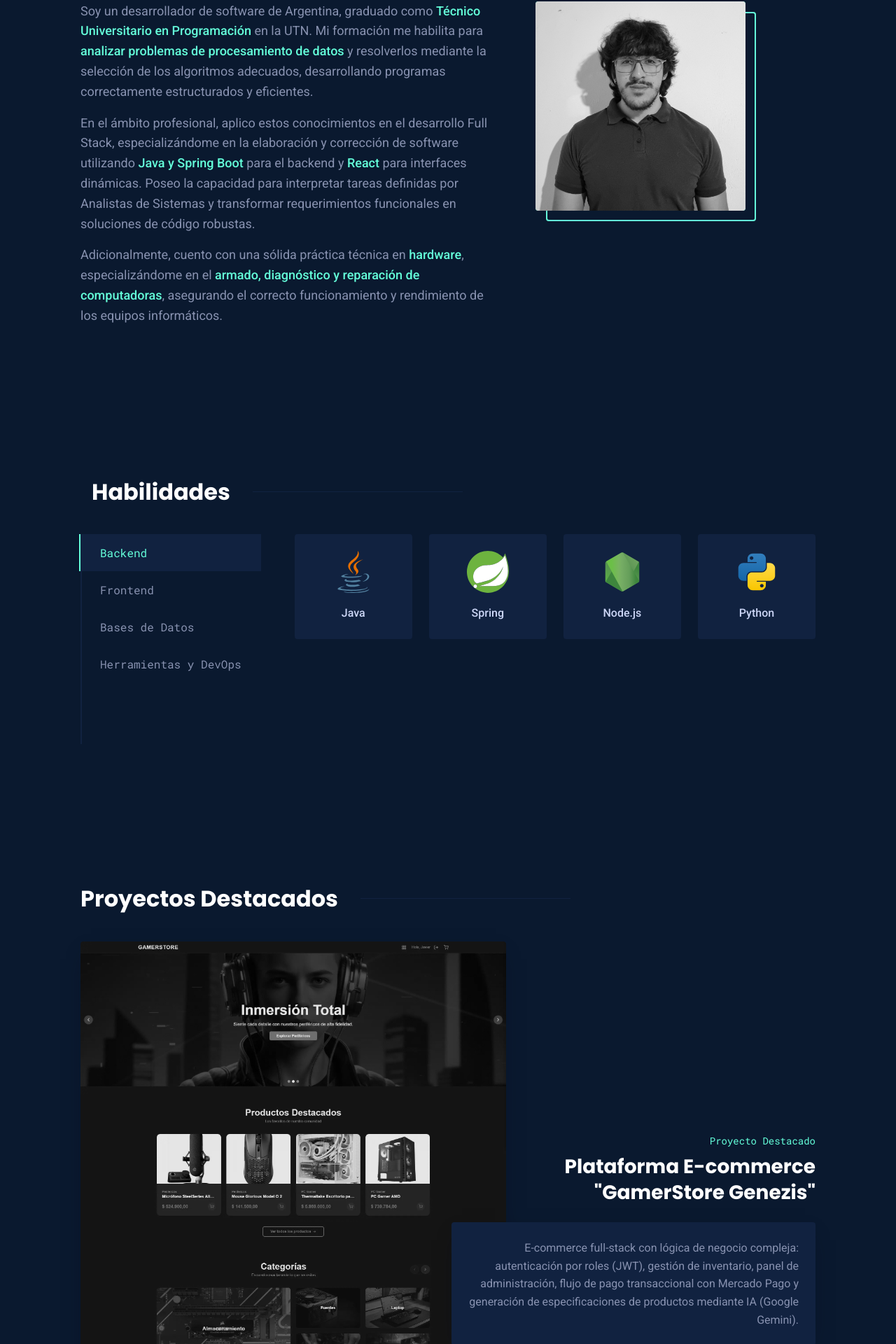
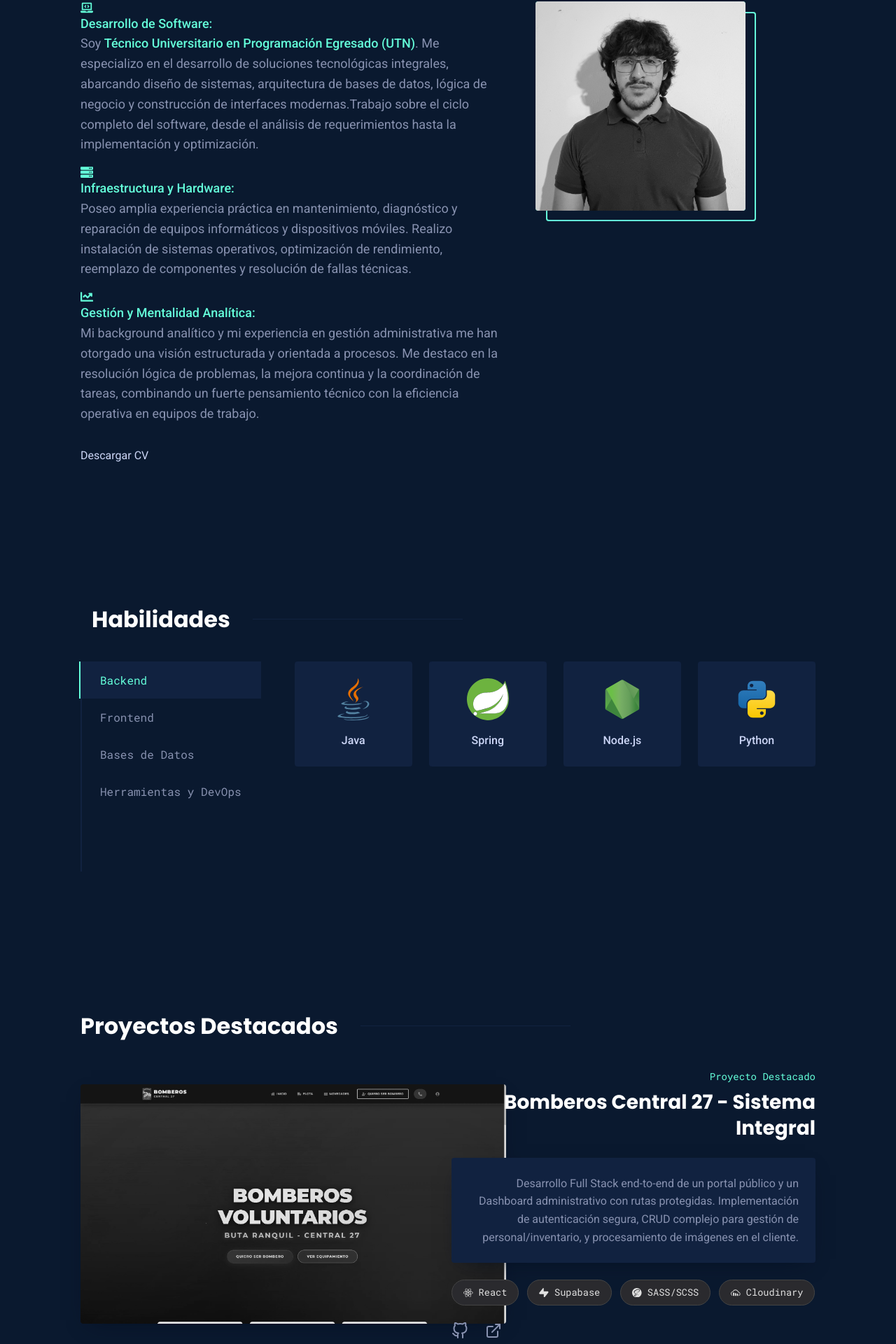
Before and after one commit to GBBALA/Portafolio, a React (Vite) app: page / in a window 1280 px wide. Shown: the part 1060-2980 px from the top of the page at 70% size. Built offline with nearby package versions, Linux system fonts and the light colour scheme.

Commit message:
actualizamos el portafolio, añadimos un nuevo proyecto, mejoramos el Abaut me.

```diff
--- a/src/components/About/About.jsx
+++ b/src/components/About/About.jsx
@@ -1,25 +1,36 @@
 import React from 'react';
 import './About.scss';
-// Asumo que tu foto optimizada está en esta ruta
+import { FaLaptopCode, FaServer, FaChartLine } from 'react-icons/fa';
 import profileImage from '../../assets/images/profile.jpg';
 
 const About = () => {
   return (
     <section id="about" className="about">
-      {/* Usamos la clase y el contador CSS para el título "01. Sobre Mí" */}
       <h2 className="section-title" style={{'--section-counter': "''"}}>Sobre Mí</h2>
 
       <div className="about__content">
         <div className="about__text">
+
           <p>
-            Soy un desarrollador de software de Argentina, graduado como <strong>Técnico Universitario en Programación</strong> en la UTN. Mi formación me habilita para <strong>analizar problemas de procesamiento de datos</strong> y resolverlos mediante la selección de los algoritmos adecuados, desarrollando programas correctamente estructurados y eficientes.
+            <strong><FaLaptopCode className="about__inline-icon" /> Desarrollo de Software:</strong><br />
+            Soy <strong>Técnico Universitario en Programación Egresado (UTN)</strong>. Me especializo en el desarrollo de soluciones tecnológicas integrales, abarcando diseño de sistemas, arquitectura de bases de datos, lógica de negocio y construcción de interfaces modernas.Trabajo sobre el ciclo completo del software, desde el análisis de requerimientos hasta la implementación y optimización.
           </p>
+
           <p>
-            En el ámbito profesional, aplico estos conocimientos en el desarrollo Full Stack, especializándome en la elaboración y corrección de software utilizando <strong>Java y Spring Boot</strong> para el backend y <strong>React</strong> para interfaces dinámicas. Poseo la capacidad para interpretar tareas definidas por Analistas de Sistemas y transformar requerimientos funcionales en soluciones de código robustas.
+            <strong><FaServer className="about__inline-icon" /> Infraestructura y Hardware:</strong><br />
+            Poseo amplia experiencia práctica en mantenimiento, diagnóstico y reparación de equipos informáticos y dispositivos móviles. Realizo instalación de sistemas operativos, optimización de rendimiento, reemplazo de componentes y resolución de fallas técnicas.
           </p>
+
           <p>
-            Adicionalmente, cuento con una sólida práctica técnica en <strong>hardware</strong>, especializándome en el <strong>armado, diagnóstico y reparación de computadoras</strong>, asegurando el correcto funcionamiento y rendimiento de los equipos informáticos.
+            <strong><FaChartLine className="about__inline-icon" /> Gestión y Mentalidad Analítica:</strong><br />
+            Mi background analítico y mi experiencia en gestión administrativa me han otorgado una visión estructurada y orientada a procesos. Me destaco en la resolución lógica de problemas, la mejora continua y la coordinación de tareas, combinando un fuerte pensamiento técnico con la eficiencia operativa en equipos de trabajo.
           </p>
+
+          <div style={{ marginTop: '2rem' }}>
+            <a href="/Javier-Quiroga-CV.pdf" target="_blank" rel="noopener noreferrer" className="btn">
+              Descargar CV
+            </a>
+          </div>
 
         </div>
 
@@ -28,6 +39,7 @@ const About = () => {
             <img src={profileImage} alt="Retrato de Javier Quiroga" className="about__image" />
           </div>
         </div>
+
       </div>
     </section>
   );
--- a/src/components/About/About.scss
+++ b/src/components/About/About.scss
@@ -105,3 +105,8 @@
     }
   }
 }
+.about__inline-icon {
+  vertical-align: middle;
+  margin-right: 8px;
+  color: var(--accent-color); /* O el color principal de tu tema */
+}
--- a/src/components/Projects/Projects.jsx
+++ b/src/components/Projects/Projects.jsx
@@ -2,15 +2,24 @@ import React from 'react';
 import './Projects.scss';
 import { FiGithub, FiExternalLink } from 'react-icons/fi';
 
-// --- Iconos de Tecnología (Importamos todos los necesarios) ---
+// --- Iconos de Tecnología ---
 import {
   SiNodedotjs, SiExpress, SiPostgresql, SiJsonwebtokens, SiSwagger,
   SiReact, SiReactrouter, SiSass, SiGooglegemini, SiCloudinary, SiJavascript,
   SiPython, SiSupabase, SiHtml5, SiCss3
 } from 'react-icons/si';
-import { FaDatabase, FaShieldAlt, FaFilePdf, FaCreditCard, FaDesktop, FaCodeBranch, FaCube, FaPencilAlt } from 'react-icons/fa';
+import {
+  FaDatabase, FaShieldAlt, FaFilePdf, FaCreditCard, FaDesktop, FaCodeBranch, FaCube, FaPencilAlt
+} from 'react-icons/fa';
 
-// --- Definiciones de Tecnologías para cada Proyecto ---
+// --- 1. Definiciones de Tecnologías para cada Proyecto ---
+
+const bomberosTechnologies = [
+  { name: 'React', icon: <SiReact />, color: '#61DAFB' },
+  { name: 'Supabase', icon: <SiSupabase />, color: '#3ECF8E' },
+  { name: 'SASS/SCSS', icon: <SiSass />, color: '#CF649A' },
+  { name: 'Cloudinary', icon: <SiCloudinary />, color: '#3448C5' },
+];
 
 const gamerStoreTechnologies = [
   { name: 'Node.js', icon: <SiNodedotjs />, color: '#8CC84B' },
@@ -24,6 +33,14 @@ const gamerStoreTechnologies = [
   { name: 'Mercado Pago', icon: <FaCreditCard />, color: '#00B1EA' },
 ];
 
+const pernStackTechnologies = [
+  { name: 'PostgreSQL', icon: <SiPostgresql />, color: '#336791' },
+  { name: 'Express.js', icon: <SiExpress />, color: '#FFFFFF' },
+  { name: 'React', icon: <SiReact />, color: '#61DAFB' },
+  { name: 'Node.js', icon: <SiNodedotjs />, color: '#8CC84B' },
+  { name: 'CRUD', icon: <FaPencilAlt />, color: '#A0A0A0' },
+];
+
 const medicalSystemTechnologies = [
   { name: 'Python 3.12', icon: <SiPython />, color: '#3776AB' },
   { name: 'Tkinter', icon: <FaDesktop />, color: '#FFD43B' },
@@ -32,60 +49,50 @@ const medicalSystemTechnologies = [
   { name: 'MVC', icon: <FaCodeBranch />, color: '#F05032' },
 ];
 
-const avatarGameTechnologies = [
-  { name: 'HTML5', icon: <SiHtml5 />, color: '#E34F26' },
-  { name: 'CSS3', icon: <SiCss3 />, color: '#1572B6' },
-  { name: 'JavaScript', icon: <SiJavascript />, color: '#F7DF1E' },
-  { name: 'POO', icon: <FaCube />, color: '#FFFFFF' },
-];
 
-const pernStackTechnologies = [
-  { name: 'PostgreSQL', icon: <SiPostgresql />, color: '#336791' },
-  { name: 'Express.js', icon: <SiExpress />, color: '#FFFFFF' },
-  { name: 'React', icon: <SiReact />, color: '#61DAFB' },
-  { name: 'Node.js', icon: <SiNodedotjs />, color: '#8CC84B' },
-  { name: 'CRUD', icon: <FaPencilAlt />, color: '#A0A0A0' },
-];
 
+// --- 2. Integración de Datos (Array Principal) ---
+// Nota: Cambié 'tech' por 'technologies' y ajusté 'repoUrl' / 'liveUrl' para que coincida con tu JSX.
 const projectData = [
   {
     id: 1,
-    title: 'Plataforma E-commerce "GamerStore Genezis"',
-    description: 'E-commerce full-stack con lógica de negocio compleja: autenticación por roles (JWT), gestión de inventario, panel de administración, flujo de pago transaccional con Mercado Pago y generación de especificaciones de productos mediante IA (Google Gemini).',
+    title: "Bomberos Central 27 - Sistema Integral",
+    description: "Desarrollo Full Stack end-to-end de un portal público y un Dashboard administrativo con rutas protegidas. Implementación de autenticación segura, CRUD complejo para gestión de personal/inventario, y procesamiento de imágenes en el cliente.",
+    image: "/projects/bomberos-project.webp",
+    technologies: bomberosTechnologies,
+    repoUrl: "https://github.com/gbbala/bomberos-central-27",
+    liveUrl: "https://bomberosbuta.com" // Reemplaza con tu Vercel si existe
+  },
+    {
+    id: 2,
+    title: "GamerStore",
+    description: "Simulación de e-commerce de productos tecnológicos. Incluye catálogo dinámico, filtrado de productos y un carrito de compras gestionado mediante el Context API de React.",
+    image: "/projects/gamerstore-project.webp",
     technologies: gamerStoreTechnologies,
-    liveUrl: 'https://gamerstore-genezis.vercel.app/',
-    repoUrl: 'https://github.com/GBBALA/GAMERSTORE-GENEZIS',
-    image: '/projects/gamerstore-project.webp'
-  },
-  {
-    id: 2,
-    title: 'Sistema Integral de Turnos Médicos',
-    description: 'Aplicación de escritorio con arquitectura MVC para la gestión centralizada de turnos. Incluye módulos por rol, gestión de agenda médica, prevención de superposición de horarios y reportes de gestión.',
-    technologies: medicalSystemTechnologies,
-    liveUrl: null,
-    repoUrl: 'https://github.com/PowerSystem2024/PowerSystem2024-App-StartUp-Genezis',
-    image: '/projects/medical-appointment-project.webp'
+    repoUrl: "https://github.com/gbbala/GamerStore",
+    liveUrl: "https://gamerstore-genezis.vercel.app "
   },
   {
     id: 3,
-    title: 'Juego de Combate: La Leyenda de Aang',
-    description: 'Juego web interactivo de combate por turnos. Implementa lógica con POO (Clases en JS) para modelar personajes con fortalezas, debilidades y un sistema de daño variable.',
-    technologies: avatarGameTechnologies,
-    liveUrl: null, // Si tienes un deploy, pon la URL aquí
-    repoUrl: 'https://github.com/GBBALA/MOKEPON', // Asumo que este es el repo
-    image: '/projects/avatar-game-project.webp'
+    title: "Medical Appointments",
+    description: "Gestor de turnos médicos interactivo. Destaca por el manejo de estado complejo en el lado del cliente y la validación estricta de formularios para una mejor experiencia de usuario.",
+    image: "/projects/medical-appointment-project.webp",
+    technologies: medicalSystemTechnologies,
+    repoUrl: "https://github.com/gbbala/citas-medicas",
+    liveUrl: ""
   },
   {
     id: 4,
-    title: 'PROYECTO PERN: Autenticación y Tareas',
-    description: 'Aplicación web Full-Stack con Stack PERN. Implementa un sistema completo de autenticación de usuarios (JWT) y un módulo de gestión de tareas con operaciones CRUD seguras.',
+    title: "PERN Stack Tasks",
+    description: "Aplicación de gestión de tareas Full Stack. Arquitectura RESTful robusta que permite operaciones CRUD completas y conexión eficiente entre el cliente y el servidor de base de datos.",
+    image: "/projects/pern-tasks-project.webp",
     technologies: pernStackTechnologies,
-    liveUrl: null, // Si tienes un deploy, pon la URL aquí
-    repoUrl: 'https://github.com/GBBALA/PERN-Task-manager', // Asumo que este es el repo
-    image: '/projects/pern-tasks-project.webp'
-  }
+    repoUrl: "https://github.com/gbbala/PERN-tasks",
+    liveUrl: "" // Dejar vacío si no hay demo, el botón se ocultará automáticamente
+  },
 ];
 
+// --- 3. Componente de Renderizado ---
 const Projects = () => {
   return (
     <section id="projects" className="projects">
@@ -95,6 +102,7 @@ const Projects = () => {
           {projectData.map((project, index) => (
             <div key={project.id} className={`project ${index % 2 === 1 ? 'project--reversed' : ''}`}>
               <div className="project__image-container">
+                {/* Fallback de link en imagen: Si no hay liveUrl, redirige al repoUrl */}
                 <a href={project.liveUrl || project.repoUrl} target="_blank" rel="noopener noreferrer">
                   <img src={project.image} alt={`Captura de pantalla del proyecto ${project.title}`} className="project__image" />
                 </a>
@@ -105,6 +113,7 @@ const Projects = () => {
                 <div className="project__description">
                   <p>{project.description}</p>
                 </div>
+
                 {/* --- SECCIÓN DE TECNOLOGÍAS CON ICONOS --- */}
                 <ul className="project__technologies">
                   {project.technologies.map(tech => (
@@ -114,10 +123,16 @@ const Projects = () => {
                     </li>
                   ))}
                 </ul>
+
                 <div className="project__links">
-                  <a href={project.repoUrl} target="_blank" rel="noopener noreferrer" title="Ver código en GitHub"><FiGithub /></a>
+                  <a href={project.repoUrl} target="_blank" rel="noopener noreferrer" title="Ver código en GitHub">
+                    <FiGithub />
+                  </a>
+                  {/* Renderizado condicional: El botón de demo solo aparece si liveUrl tiene texto */}
                   {project.liveUrl && (
-                    <a href={project.liveUrl} target="_blank" rel="noopener noreferrer" title="Ver demo en vivo"><FiExternalLink /></a>
+                    <a href={project.liveUrl} target="_blank" rel="noopener noreferrer" title="Ver demo en vivo">
+                      <FiExternalLink />
+                    </a>
                   )}
                 </div>
               </div>
```
Also changed, not shown: public/projects/bomberos-project.webp (added), 1 other file (tests, documents, lock files or other folders).
